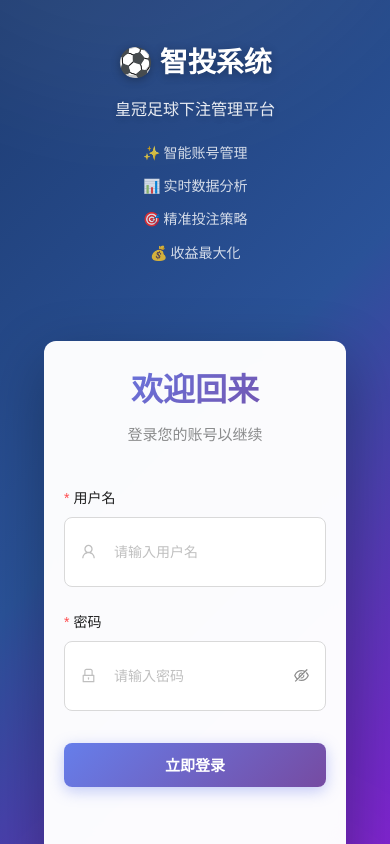
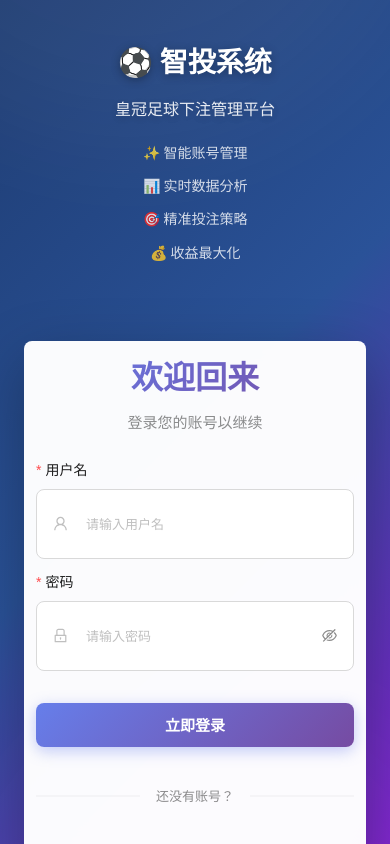
Before and after one commit to latiaodream/hgzuqiu, a React (Vite) app in the folder frontend/: page /auth in a window 390 px wide. Built offline with nearby package versions, Linux system fonts and the light colour scheme; no server answers.

Commit message:
feat: 优化移动端布局 - 减少左右边距，充分利用屏幕空间

```diff
--- a/frontend/src/App.css
+++ b/frontend/src/App.css
@@ -1499,10 +1499,86 @@ body {
     gap: 0 !important;
   }
 
-  /* 内容区域 */
-  .ant-layout-content {
-    margin: 12px !important;
-    padding: 16px !important;
+  /* 内容区域 - 减少左右边距 */
+  .ant-layout-content.main-content {
+    margin: 8px !important;
+    padding: 8px !important;
+    border-radius: 8px !important;
+  }
+
+  /* 所有页面的卡片 - 减少边距 */
+  .ant-card {
+    margin-bottom: 8px !important;
+    border-radius: 8px !important;
+  }
+
+  .ant-card-body {
+    padding: 12px !important;
+  }
+
+  /* 统计卡片 */
+  .ant-statistic {
+    text-align: center;
+  }
+
+  .ant-statistic-title {
+    font-size: 13px !important;
+  }
+
+  .ant-statistic-content {
+    font-size: 20px !important;
+  }
+
+  /* Row 间距 */
+  .ant-row {
+    margin-left: -4px !important;
+    margin-right: -4px !important;
+  }
+
+  .ant-col {
+    padding-left: 4px !important;
+    padding-right: 4px !important;
+  }
+
+  /* 表单项 */
+  .ant-form-item {
+    margin-bottom: 12px !important;
+  }
+
+  /* 按钮组 */
+  .ant-space {
+    gap: 8px !important;
+  }
+
+  /* 表格 */
+  .ant-table-wrapper {
+    overflow-x: auto;
+  }
+
+  .ant-table {
+    font-size: 12px !important;
+  }
+
+  .ant-table-thead > tr > th {
+    padding: 8px 4px !important;
+    font-size: 12px !important;
+  }
+
+  .ant-table-tbody > tr > td {
+    padding: 8px 4px !important;
+    font-size: 12px !important;
+  }
+
+  /* 筛选器 */
+  .ant-select,
+  .ant-picker,
+  .ant-input {
+    font-size: 13px !important;
+  }
+
+  /* 日期选择器 */
+  .ant-picker {
+    width: 100% !important;
   }
 }
 
@@ -1520,4 +1596,19 @@ body {
     font-size: 13px !important;
     padding: 3px 10px !important;
   }
-}
+
+  /* 内容区域 */
+  .ant-layout-content.main-content {
+    margin: 12px !important;
+    padding: 12px !important;
+    border-radius: 12px !important;
+  }
+
+  .ant-card {
+    margin-bottom: 12px !important;
+  }
+
+  .ant-card-body {
+    padding: 16px !important;
+  }
+}
--- a/frontend/src/components/Layout/MainLayout.tsx
+++ b/frontend/src/components/Layout/MainLayout.tsx
@@ -306,6 +306,7 @@ const MainLayout: React.FC = () => {
             background: colorBgContainer,
             borderRadius: borderRadiusLG,
           }}
+          className="main-content"
         >
           <Outlet />
         </Content>
```
